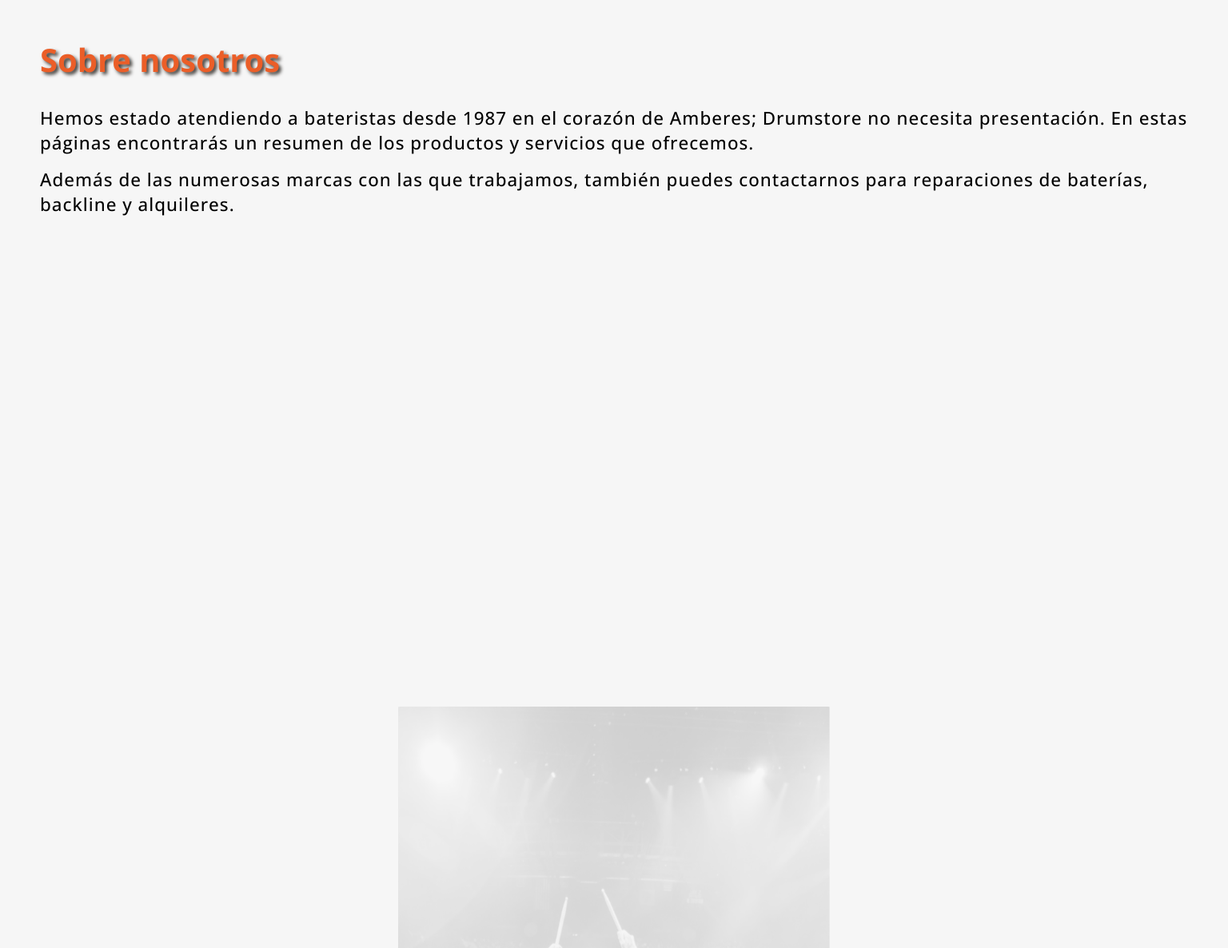
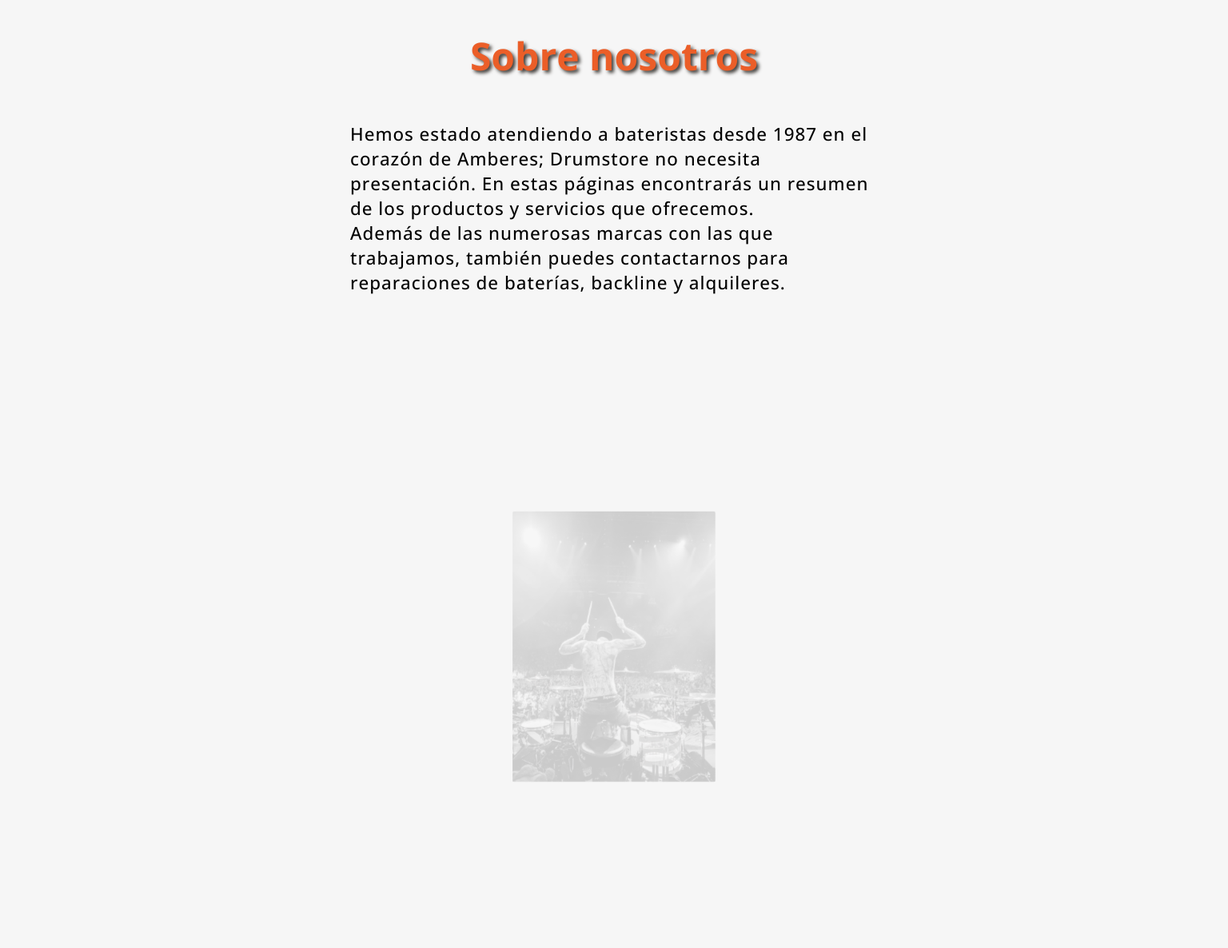
Before and after one commit to MatiCasiba/drumstore, a website built with Vite: page src/pages/nosotros/nosotros.html in a window 1536 px wide. Shown: the part 112-1298 px from the top of the page at 80% size. Built offline with nearby package versions, Linux system fonts and the light colour scheme.

Commit message:
Agregando breakpoints en el sector nosotros

```diff
--- a/src/sass/pages/_nosotros.scss
+++ b/src/sass/pages/_nosotros.scss
@@ -29,11 +29,13 @@ img{
     &__textos{
         font-size: 1.4rem;
         letter-spacing: 1px;
+        margin-top: 20px;
         margin-bottom: 15px;
         font-weight: 500;
     }
 
     &__image-drummers{
+
         view-timeline-name: --image;
         view-timeline-axis: --block;
 
@@ -44,5 +46,64 @@ img{
         animation-fill-mode: both;
 
         border-radius: 5px;
+        margin-bottom: 20px;
     }
+
+    @media screen and (min-width: 768px){
+        &__titulo{
+            margin-left: 15%;
+        }
+        &__textos{
+            max-width: 70%;
+            font-size: 1.8rem;
+            margin: 0 auto;
+        }
+
+        &__image-drummers{
+            display: block;
+            margin: 0 auto;
+            max-width: 70%;
+        }
+    }
+
+    @media screen and (min-width: 992px){
+        &__textos{
+            font-size: 1.5rem;
+        }
+    }
+
+    @media screen and (min-width: 1200px){
+
+        &__titulo{
+            text-align: center;
+            margin: 0;
+            margin-bottom: 50px;
+        }
+
+        &__textos{
+            font-size: 1.4rem;
+            max-width: 60%;
+        }
+
+        &__image-drummers{
+            max-width: 60%;
+        }
+    }
+
+    @media screen and (min-width: 1400px){
+        &{
+            max-width: 1100px;
+            margin: 40px auto;
+        }
+
+        &__titulo{
+            text-align: center;
+            font-size: 3rem;
+        }
+        &__textos{
+            font-size: 1.4rem;
+        }
+    }
+
+
 }
```
Also changed, not shown: README.md.
